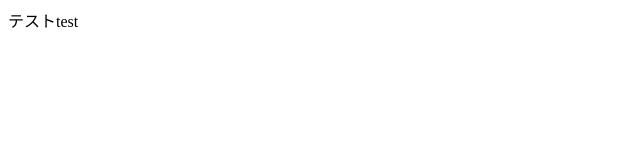
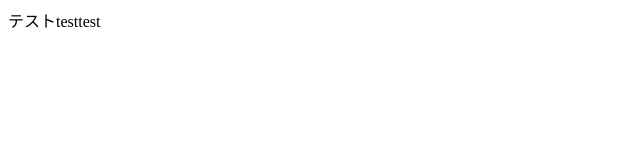
Before and after one commit to Hosso521/20230421-test, a plain HTML site: page index.html in a window 1280 px wide. Shown: the full height of the page, 0-640 px from the left. Drawn offline with Linux system fonts and the light colour scheme.

Commit message:
Update index.html

```diff
--- a/index.html
+++ b/index.html
@@ -5,6 +5,6 @@
     <title>タイトル</title>
    </head>
    <body>
-     テストtest
+     テストtesttest
    </body>
 </html>
```
